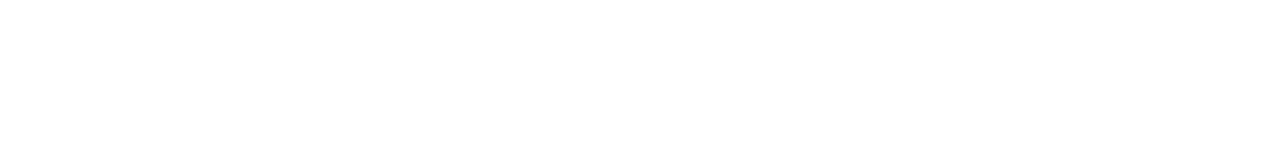
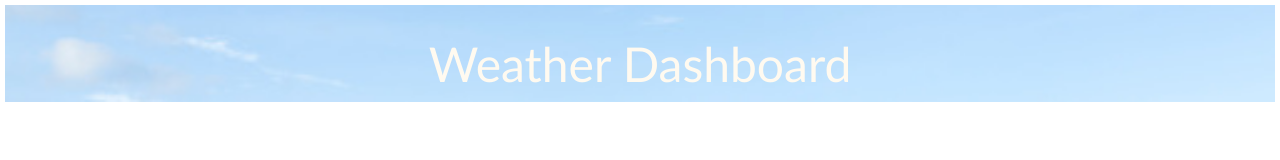
Before and after one commit to neetsabharwal/Week_6_Weather_App_Gurneet, a plain HTML site: page index.html in a window 1280 px wide. Drawn offline with Linux system fonts and the light colour scheme.

Commit message:
basic html and header

```diff
--- a/Assets/css/styles.css
+++ b/Assets/css/styles.css
@@ -0,0 +1,20 @@
+*{
+    margin: 0px;
+    padding: 0px;
+}
+
+body{
+    margin: 5px;
+}
+
+h1{
+    text-align: center;
+    background-image: url("../images/sky.jpeg");
+    background-position:bottom;
+    background-size: cover;
+    color:floralwhite;
+    padding: 30px 0 10px 0;
+    font-family: 'Gill Sans', 'Gill Sans MT', Calibri, 'Trebuchet MS', sans-serif;
+    font-size: 48px;
+    font-weight: normal;
+}
--- a/index.html
+++ b/index.html
@@ -4,9 +4,13 @@
     <meta charset="UTF-8">
     <meta http-equiv="X-UA-Compatible" content="IE=edge">
     <meta name="viewport" content="width=device-width, initial-scale=1.0">
-    <title>Document</title>
+    <link rel="stylesheet" href="./Assets/css/styles.css">
+    <title>Weather App</title>
 </head>
 <body>
-
+    <header>
+        <h1>Weather Dashboard</h1>
+    </header>
+    <script src="./Assets/js/script.js"></script>
 </body>
 </html>
```
Also changed, not shown: Assets/images/sky.jpeg (added).
